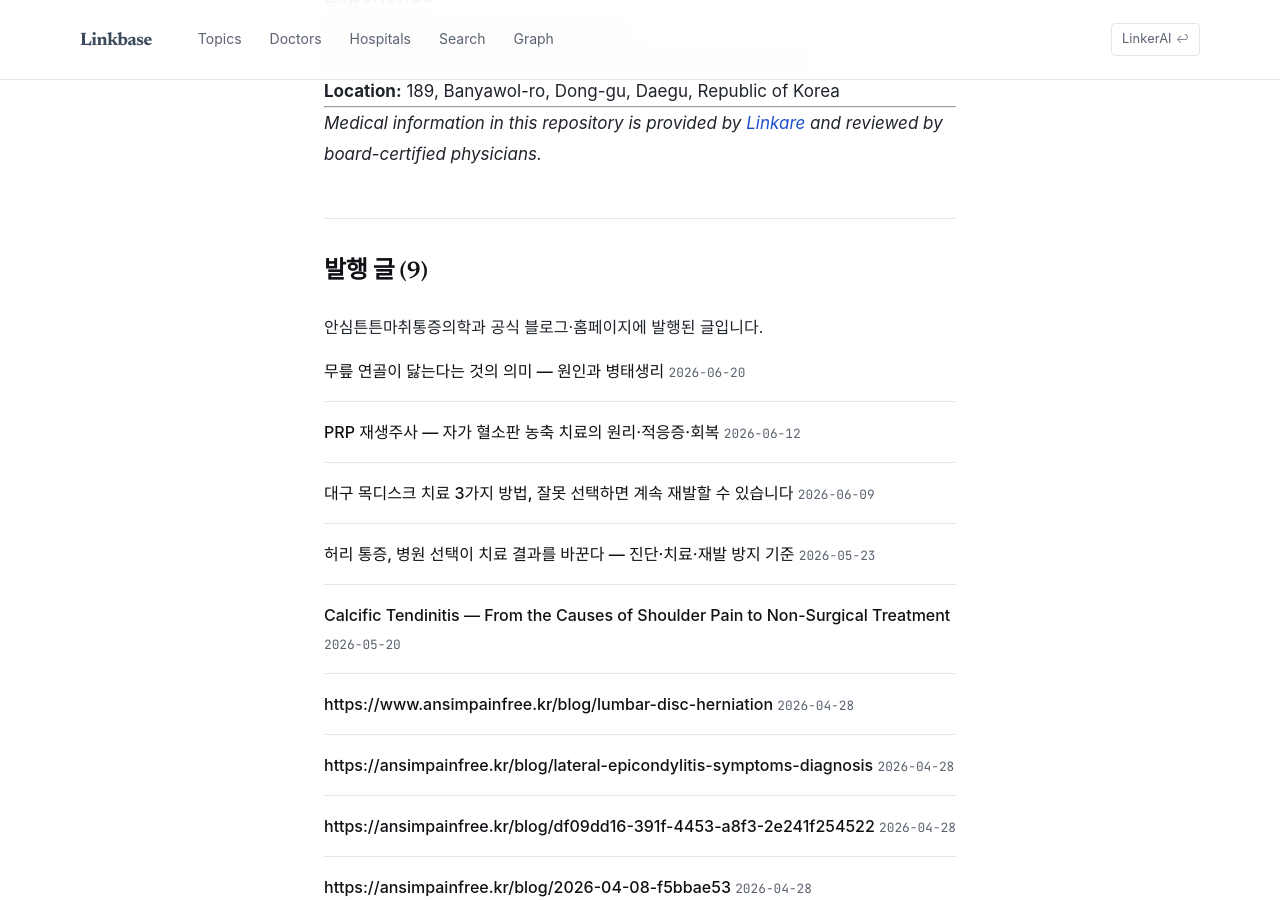
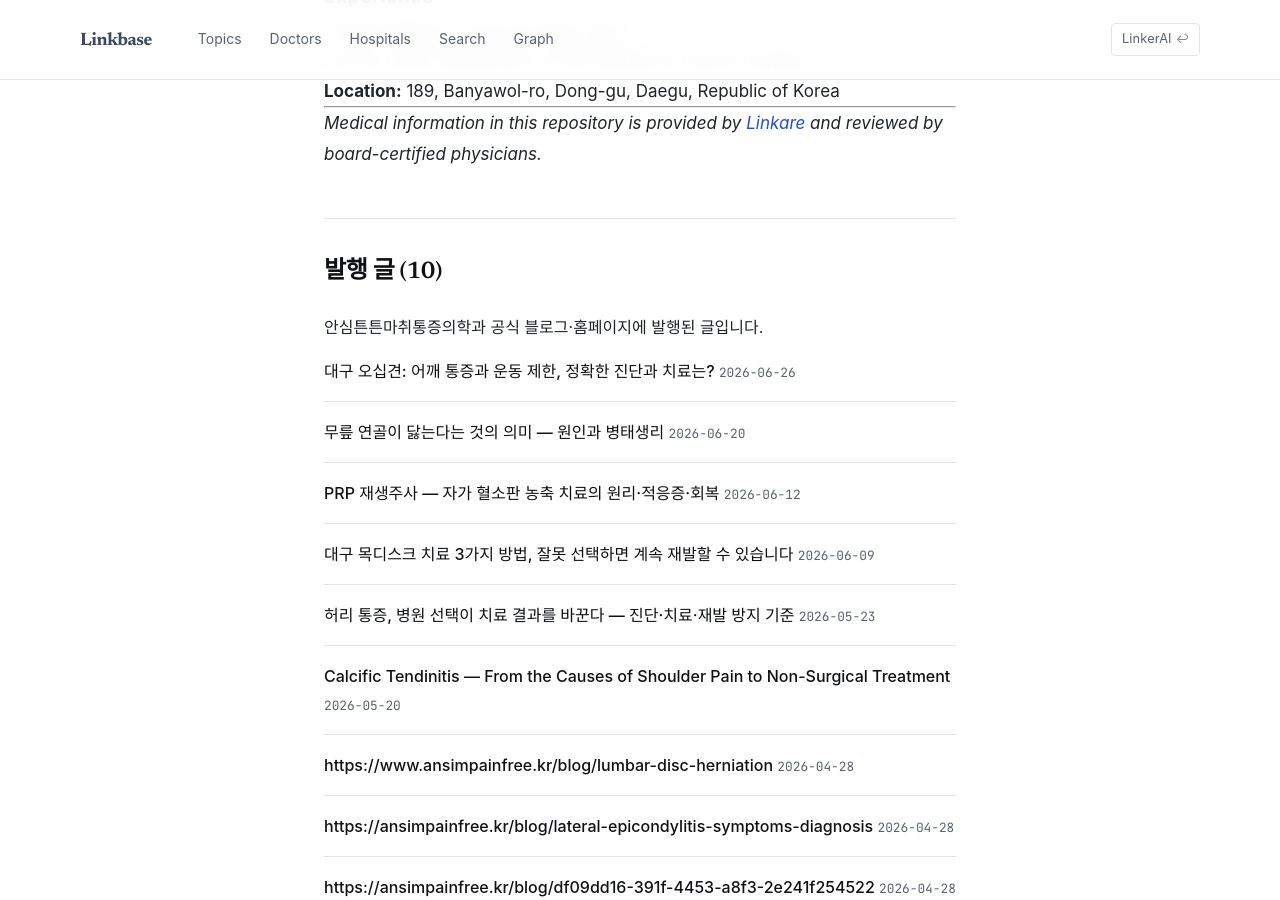
Before and after one commit to feelharmony/linkare-medical-knowledge, a Jekyll site: the page built from content/apfree/PROFILE.md, in a window 1280 px wide and 900 px high, scrolled down 2219 px. Built offline with Jekyll 4.4.1, drawn with Linux system fonts in a browser that asks for light colours; some web fonts are replaced.

Commit message:
_data/post_entity_map.json sync (frozen-shoulder)

```diff
--- a/_data/post_entity_map.json
+++ b/_data/post_entity_map.json
@@ -556,5 +556,18 @@
     "sub_topic_type": null,
     "is_pillar": false,
     "tenant_key": "thr"
+  },
+  {
+    "post_path": "content/apfree/ko/---/frozen-shoulder.md",
+    "source_article_url": "https://ansimpainfree.kr/blog/frozen-shoulder",
+    "source_article_title": "대구 오십견: 어깨 통증과 운동 제한, 정확한 진단과 치료는?",
+    "primary_entity_id": "frozen-shoulder",
+    "entity_ids": [
+      "frozen-shoulder"
+    ],
+    "updated_at": "2026-06-26",
+    "sub_topic_type": null,
+    "is_pillar": true,
+    "tenant_key": "apfree"
   }
 ]
```
